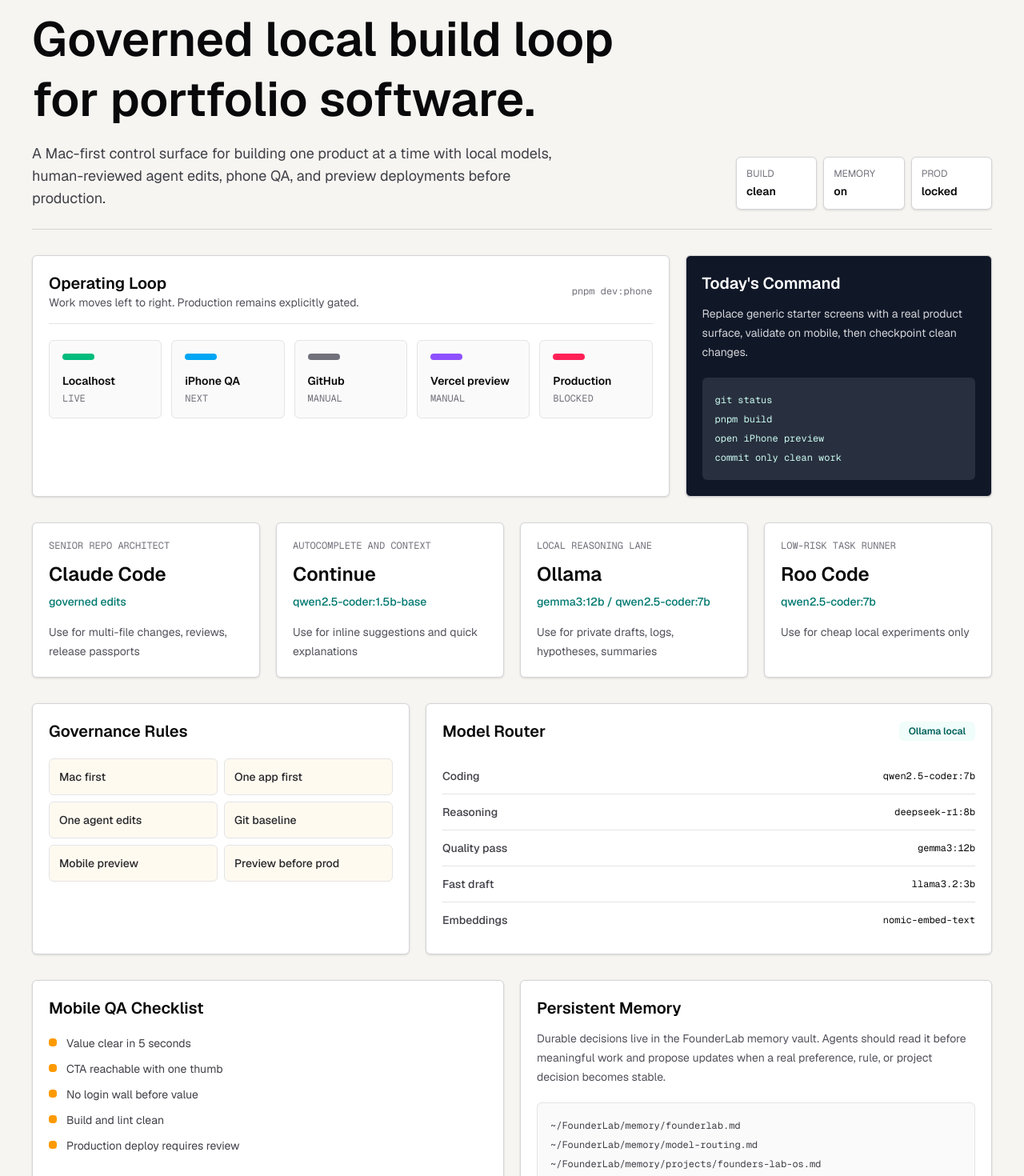
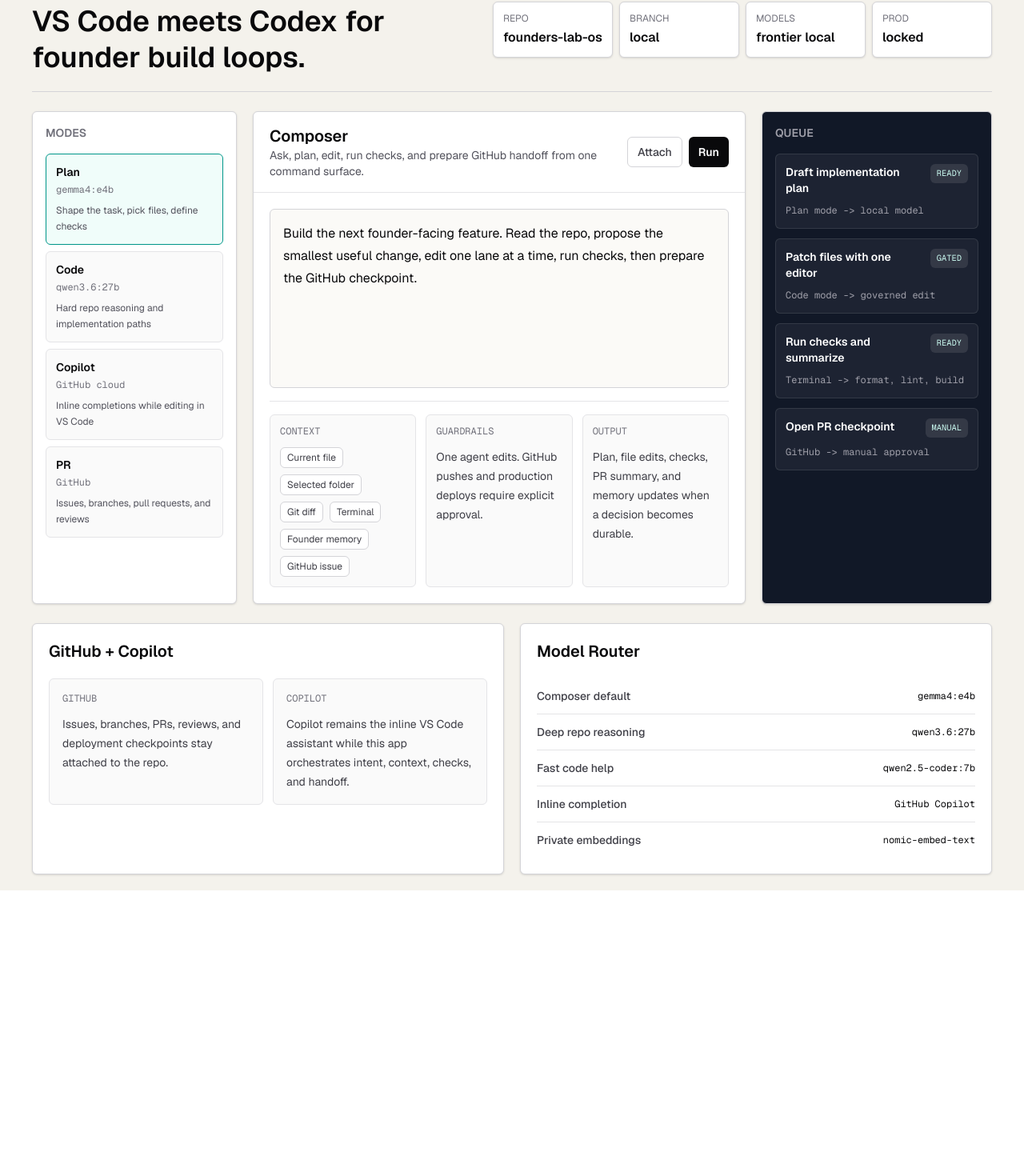
Before and after one commit to dvdmrtnz15-afk/founders-lab-os, a Next.js app: page / in a window 1280 px wide. Shown: the part 40-1510 px from the top of the page at 80% size. After the commit the page ends 1153 px from the top, so only its background shows below. Built offline with nearby package versions, Linux system fonts and the light colour scheme.

Commit message:
Add composer cockpit and GitHub connector note

```diff
--- a/src/app/page.tsx
+++ b/src/app/page.tsx
@@ -1,187 +1,260 @@
-const operatingRules = [
-  "Mac first",
-  "One app first",
-  "One agent edits",
-  "Git baseline",
-  "Mobile preview",
-  "Preview before prod",
-];
-
-const agentLanes = [
+const agentModes = [
   {
-    name: "Claude Code",
-    role: "Senior repo architect",
-    model: "governed edits",
-    status: "Use for multi-file changes, reviews, release passports",
+    name: "Plan",
+    model: "gemma4:e4b",
+    scope: "Shape the task, pick files, define checks",
   },
   {
-    name: "Continue",
-    role: "Autocomplete and context",
-    model: "qwen2.5-coder:1.5b-base",
-    status: "Use for inline suggestions and quick explanations",
+    name: "Code",
+    model: "qwen3.6:27b",
+    scope: "Hard repo reasoning and implementation paths",
   },
   {
-    name: "Ollama",
-    role: "Local reasoning lane",
-    model: "gemma3:12b / qwen2.5-coder:7b",
-    status: "Use for private drafts, logs, hypotheses, summaries",
+    name: "Copilot",
+    model: "GitHub cloud",
+    scope: "Inline completions while editing in VS Code",
   },
   {
-    name: "Roo Code",
-    role: "Low-risk task runner",
-    model: "qwen2.5-coder:7b",
-    status: "Use for cheap local experiments only",
+    name: "PR",
+    model: "GitHub",
+    scope: "Issues, branches, pull requests, and reviews",
   },
 ];
 
-const pipeline = [
-  { label: "Localhost", value: "live", tone: "bg-emerald-500" },
-  { label: "iPhone QA", value: "next", tone: "bg-sky-500" },
-  { label: "GitHub", value: "manual", tone: "bg-zinc-500" },
-  { label: "Vercel preview", value: "manual", tone: "bg-violet-500" },
-  { label: "Production", value: "blocked", tone: "bg-rose-500" },
+const workspaceSignals = [
+  ["Repo", "founders-lab-os"],
+  ["Branch", "local"],
+  ["Models", "frontier local"],
+  ["Prod", "locked"],
 ];
 
-const modelRoutes = [
-  ["Coding", "qwen2.5-coder:7b"],
-  ["Reasoning", "deepseek-r1:8b"],
-  ["Quality pass", "gemma3:12b"],
-  ["Fast draft", "llama3.2:3b"],
-  ["Embeddings", "nomic-embed-text"],
+const contextPills = [
+  "Current file",
+  "Selected folder",
+  "Git diff",
+  "Terminal",
+  "Founder memory",
+  "GitHub issue",
 ];
 
-const qaChecks = [
-  "Value clear in 5 seconds",
-  "CTA reachable with one thumb",
-  "No login wall before value",
-  "Build and lint clean",
-  "Production deploy requires review",
+const commandQueue = [
+  {
+    title: "Draft implementation plan",
+    meta: "Plan mode -> local model",
+    status: "ready",
+  },
+  {
+    title: "Patch files with one editor",
+    meta: "Code mode -> governed edit",
+    status: "gated",
+  },
+  {
+    title: "Run checks and summarize",
+    meta: "Terminal -> format, lint, build",
+    status: "ready",
+  },
+  {
+    title: "Open PR checkpoint",
+    meta: "GitHub -> manual approval",
+    status: "manual",
+  },
+];
+
+const routingRules = [
+  ["Composer default", "gemma4:e4b"],
+  ["Deep repo reasoning", "qwen3.6:27b"],
+  ["Fast code help", "qwen2.5-coder:7b"],
+  ["Inline completion", "GitHub Copilot"],
+  ["Private embeddings", "nomic-embed-text"],
 ];
 
 export default function Home() {
   return (
-    <main className="min-h-screen bg-[#f6f5f1] text-zinc-950">
-      <section className="mx-auto flex w-full max-w-7xl flex-col gap-8 px-5 py-6 sm:px-8 lg:px-10">
-        <header className="flex flex-col gap-5 border-b border-zinc-300 pb-6 lg:flex-row lg:items-end lg:justify-between">
-          <div className="max-w-3xl">
-            <p className="mb-3 font-mono text-xs font-semibold uppercase tracking-widest text-teal-700">
+    <main className="min-h-screen bg-[#f4f2ec] text-zinc-950">
+      <section className="mx-auto flex w-full max-w-7xl flex-col gap-6 px-5 py-5 sm:px-8 lg:px-10">
+        <header className="grid gap-4 border-b border-zinc-300 pb-5 lg:grid-cols-[1fr_auto] lg:items-center">
+          <div>
+            <p className="font-mono text-xs font-semibold uppercase tracking-widest text-teal-700">
               Founders Lab OS
             </p>
-            <h1 className="text-4xl font-semibold leading-tight text-zinc-950 sm:text-5xl lg:text-6xl">
-              Governed local build loop for portfolio software.
+            <h1 className="mt-2 text-3xl font-semibold leading-tight text-zinc-950 sm:text-4xl">
+              VS Code meets Codex for founder build loops.
             </h1>
-            <p className="mt-4 max-w-2xl text-base leading-7 text-zinc-700 sm:text-lg">
-              A Mac-first control surface for building one product at a time
-              with local models, human-reviewed agent edits, phone QA, and
-              preview deployments before production.
-            </p>
           </div>
-          <div className="grid grid-cols-3 gap-2 text-sm sm:min-w-80">
-            {[
-              ["Build", "clean"],
-              ["Memory", "on"],
-              ["Prod", "locked"],
-            ].map(([label, value]) => (
+          <div className="grid grid-cols-2 gap-2 sm:grid-cols-4 lg:min-w-[34rem]">
+            {workspaceSignals.map(([label, value]) => (
               <div
                 className="rounded-md border border-zinc-300 bg-white px-3 py-3 shadow-sm"
                 key={label}
               >
                 <p className="text-xs uppercase text-zinc-500">{label}</p>
-                <p className="mt-1 font-semibold text-zinc-950">{value}</p>
+                <p className="mt-1 truncate font-semibold text-zinc-950">
+                  {value}
+                </p>
               </div>
             ))}
           </div>
         </header>
 
-        <section className="grid gap-5 lg:grid-cols-[1.35fr_0.65fr]">
-          <div className="rounded-md border border-zinc-300 bg-white p-5 shadow-sm">
-            <div className="flex flex-col gap-2 border-b border-zinc-200 pb-4 sm:flex-row sm:items-center sm:justify-between">
+        <section className="grid min-h-[34rem] gap-5 lg:grid-cols-[16rem_1fr_18rem]">
+          <aside className="rounded-md border border-zinc-300 bg-white p-4 shadow-sm">
+            <h2 className="text-sm font-semibold uppercase text-zinc-500">
+              Modes
+            </h2>
+            <div className="mt-4 space-y-2">
+              {agentModes.map((mode, index) => (
+                <button
+                  className={`w-full rounded-md border px-3 py-3 text-left ${
+                    index === 0
+                      ? "border-teal-600 bg-teal-50"
+                      : "border-zinc-200 bg-zinc-50"
+                  }`}
+                  key={mode.name}
+                  type="button"
+                >
+                  <span className="block text-sm font-semibold">
+                    {mode.name}
+                  </span>
+                  <span className="mt-1 block font-mono text-xs text-zinc-500">
+                    {mode.model}
+                  </span>
+                  <span className="mt-2 block text-xs leading-5 text-zinc-600">
+                    {mode.scope}
+                  </span>
+                </button>
+              ))}
+            </div>
+          </aside>
+
+          <section className="flex flex-col rounded-md border border-zinc-300 bg-white shadow-sm">
+            <div className="border-b border-zinc-200 px-5 py-4">
+              <div className="flex flex-col gap-3 sm:flex-row sm:items-center sm:justify-between">
                 <div>
-                <h2 className="text-xl font-semibold">Operating Loop</h2>
+                  <h2 className="text-xl font-semibold">Composer</h2>
                   <p className="text-sm text-zinc-600">
-                  Work moves left to right. Production remains explicitly gated.
+                    Ask, plan, edit, run checks, and prepare GitHub handoff from
+                    one command surface.
                   </p>
                 </div>
-              <p className="font-mono text-xs text-zinc-500">pnpm dev:phone</p>
+                <div className="flex gap-2">
+                  <button
+                    className="rounded-md border border-zinc-300 px-3 py-2 text-sm font-medium text-zinc-700"
+                    type="button"
+                  >
+                    Attach
+                  </button>
+                  <button
+                    className="rounded-md bg-zinc-950 px-3 py-2 text-sm font-semibold text-white"
+                    type="button"
+                  >
+                    Run
+                  </button>
                 </div>
-            <div className="mt-5 grid gap-3 md:grid-cols-5">
-              {pipeline.map((step) => (
+              </div>
+            </div>
+
+            <div className="flex flex-1 flex-col gap-4 p-5">
+              <textarea
+                className="min-h-56 flex-1 resize-none rounded-md border border-zinc-300 bg-[#fbfaf7] p-4 text-base leading-7 outline-none ring-teal-600 transition focus:ring-2"
+                defaultValue={
+                  "Build the next founder-facing feature. Read the repo, propose the smallest useful change, edit one lane at a time, run checks, then prepare the GitHub checkpoint."
+                }
+              />
+
+              <div className="grid gap-3 border-t border-zinc-200 pt-4 md:grid-cols-3">
+                <div className="rounded-md border border-zinc-200 bg-zinc-50 p-3">
+                  <p className="font-mono text-xs uppercase text-zinc-500">
+                    Context
+                  </p>
+                  <div className="mt-3 flex flex-wrap gap-2">
+                    {contextPills.map((pill) => (
+                      <span
+                        className="rounded-md border border-zinc-300 bg-white px-2 py-1 text-xs text-zinc-700"
+                        key={pill}
+                      >
+                        {pill}
+                      </span>
+                    ))}
+                  </div>
+                </div>
+
+                <div className="rounded-md border border-zinc-200 bg-zinc-50 p-3">
+                  <p className="font-mono text-xs uppercase text-zinc-500">
+                    Guardrails
+                  </p>
+                  <p className="mt-3 text-sm leading-6 text-zinc-700">
+                    One agent edits. GitHub pushes and production deploys
+                    require explicit approval.
+                  </p>
+                </div>
+
+                <div className="rounded-md border border-zinc-200 bg-zinc-50 p-3">
+                  <p className="font-mono text-xs uppercase text-zinc-500">
+                    Output
+                  </p>
+                  <p className="mt-3 text-sm leading-6 text-zinc-700">
+                    Plan, file edits, checks, PR summary, and memory updates
+                    when a decision becomes durable.
+                  </p>
+                </div>
+              </div>
+            </div>
+          </section>
+
+          <aside className="rounded-md border border-zinc-300 bg-[#111827] p-4 text-white shadow-sm">
+            <h2 className="text-sm font-semibold uppercase text-zinc-400">
+              Queue
+            </h2>
+            <div className="mt-4 space-y-3">
+              {commandQueue.map((item) => (
                 <div
-                  className="rounded-md border border-zinc-200 bg-zinc-50 p-4"
-                  key={step.label}
+                  className="rounded-md border border-white/10 bg-white/5 p-3"
+                  key={item.title}
                 >
-                  <div className={`h-2 w-10 rounded-sm ${step.tone}`} />
-                  <p className="mt-4 text-sm font-semibold">{step.label}</p>
-                  <p className="mt-1 font-mono text-xs uppercase text-zinc-500">
-                    {step.value}
+                  <div className="flex items-start justify-between gap-3">
+                    <p className="text-sm font-semibold">{item.title}</p>
+                    <span className="rounded-md bg-white/10 px-2 py-1 font-mono text-[0.65rem] uppercase text-teal-100">
+                      {item.status}
+                    </span>
+                  </div>
+                  <p className="mt-2 font-mono text-xs leading-5 text-zinc-400">
+                    {item.meta}
                   </p>
                 </div>
               ))}
             </div>
-          </div>
-
-          <div className="rounded-md border border-zinc-300 bg-[#101828] p-5 text-white shadow-sm">
-            <h2 className="text-xl font-semibold">Today&apos;s Command</h2>
-            <p className="mt-3 text-sm leading-6 text-zinc-300">
-              Replace generic starter screens with a real product surface,
-              validate on mobile, then checkpoint clean changes.
-            </p>
-            <div className="mt-5 rounded-md bg-white/10 p-4 font-mono text-xs leading-6 text-teal-100">
-              git status
-              <br />
-              pnpm build
-              <br />
-              open iPhone preview
-              <br />
-              commit only clean work
-            </div>
-          </div>
+          </aside>
         </section>
 
-        <section className="grid gap-5 lg:grid-cols-4">
-          {agentLanes.map((agent) => (
-            <article
-              className="rounded-md border border-zinc-300 bg-white p-5 shadow-sm"
-              key={agent.name}
-            >
+        <section className="grid gap-5 lg:grid-cols-[1fr_1fr]">
+          <div className="rounded-md border border-zinc-300 bg-white p-5 shadow-sm">
+            <h2 className="text-xl font-semibold">GitHub + Copilot</h2>
+            <div className="mt-5 grid gap-3 sm:grid-cols-2">
+              <div className="rounded-md border border-zinc-200 bg-zinc-50 p-4">
                 <p className="font-mono text-xs uppercase text-zinc-500">
-                {agent.role}
+                  GitHub
                 </p>
-              <h2 className="mt-3 text-2xl font-semibold">{agent.name}</h2>
-              <p className="mt-2 text-sm font-medium text-teal-700">
-                {agent.model}
+                <p className="mt-3 text-sm leading-6 text-zinc-700">
+                  Issues, branches, PRs, reviews, and deployment checkpoints
+                  stay attached to the repo.
                 </p>
-              <p className="mt-4 text-sm leading-6 text-zinc-600">
-                {agent.status}
+              </div>
+              <div className="rounded-md border border-zinc-200 bg-zinc-50 p-4">
+                <p className="font-mono text-xs uppercase text-zinc-500">
+                  Copilot
                 </p>
-            </article>
-          ))}
-        </section>
-
-        <section className="grid gap-5 lg:grid-cols-[0.8fr_1.2fr]">
-          <div className="rounded-md border border-zinc-300 bg-white p-5 shadow-sm">
-            <h2 className="text-xl font-semibold">Governance Rules</h2>
-            <div className="mt-5 grid grid-cols-2 gap-2">
-              {operatingRules.map((rule) => (
-                <div
-                  className="rounded-md border border-zinc-200 bg-[#fffaf0] px-3 py-3 text-sm font-medium text-zinc-800"
-                  key={rule}
-                >
-                  {rule}
+                <p className="mt-3 text-sm leading-6 text-zinc-700">
+                  Copilot remains the inline VS Code assistant while this app
+                  orchestrates intent, context, checks, and handoff.
+                </p>
               </div>
-              ))}
             </div>
           </div>
 
           <div className="rounded-md border border-zinc-300 bg-white p-5 shadow-sm">
-            <div className="flex flex-col gap-2 sm:flex-row sm:items-center sm:justify-between">
             <h2 className="text-xl font-semibold">Model Router</h2>
-              <span className="rounded-md bg-teal-50 px-3 py-1 text-xs font-semibold text-teal-800">
-                Ollama local
-              </span>
-            </div>
             <div className="mt-5 divide-y divide-zinc-200">
-              {modelRoutes.map(([task, model]) => (
+              {routingRules.map(([task, model]) => (
                 <div
                   className="flex items-center justify-between gap-4 py-3"
                   key={task}
@@ -195,36 +268,6 @@
             </div>
           </div>
         </section>
-
-        <section className="grid gap-5 lg:grid-cols-[1fr_1fr]">
-          <div className="rounded-md border border-zinc-300 bg-white p-5 shadow-sm">
-            <h2 className="text-xl font-semibold">Mobile QA Checklist</h2>
-            <ul className="mt-5 space-y-3">
-              {qaChecks.map((check) => (
-                <li className="flex gap-3 text-sm text-zinc-700" key={check}>
-                  <span className="mt-1 h-2.5 w-2.5 rounded-sm bg-amber-500" />
-                  <span>{check}</span>
-                </li>
-              ))}
-            </ul>
-          </div>
-
-          <div className="rounded-md border border-zinc-300 bg-white p-5 shadow-sm">
-            <h2 className="text-xl font-semibold">Persistent Memory</h2>
-            <p className="mt-3 text-sm leading-6 text-zinc-600">
-              Durable decisions live in the FounderLab memory vault. Agents
-              should read it before meaningful work and propose updates when a
-              real preference, rule, or project decision becomes stable.
-            </p>
-            <div className="mt-5 rounded-md border border-zinc-200 bg-zinc-50 p-4 font-mono text-xs leading-6 text-zinc-700">
-              ~/FounderLab/memory/founderlab.md
-              <br />
-              ~/FounderLab/memory/model-routing.md
-              <br />
-              ~/FounderLab/memory/projects/founders-lab-os.md
-            </div>
-          </div>
-        </section>
       </section>
     </main>
   );
```
Also changed, not shown: 2 other files (tests, documents, lock files or other folders). Lines whose indentation alone changed are shown as unchanged.
